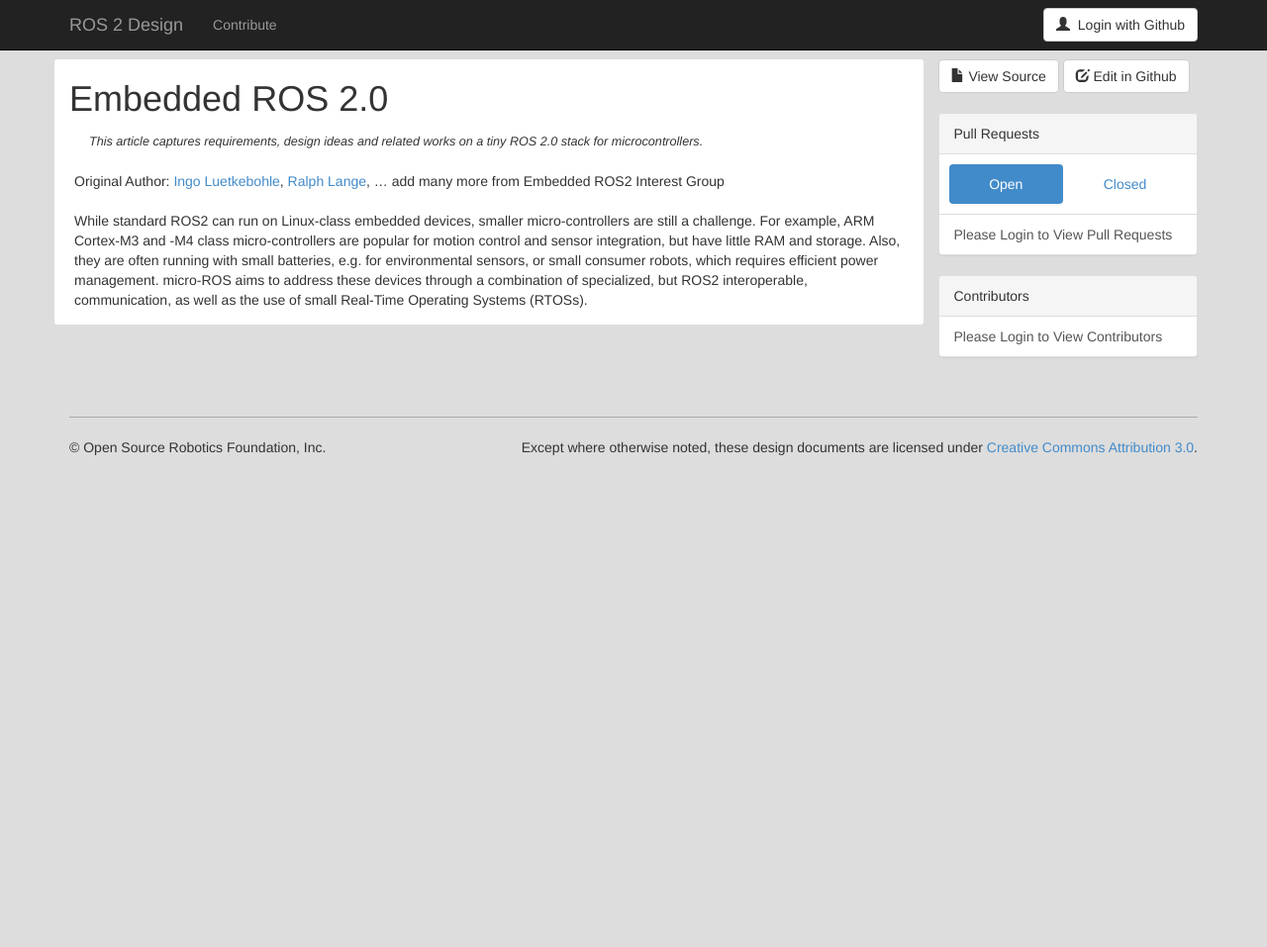
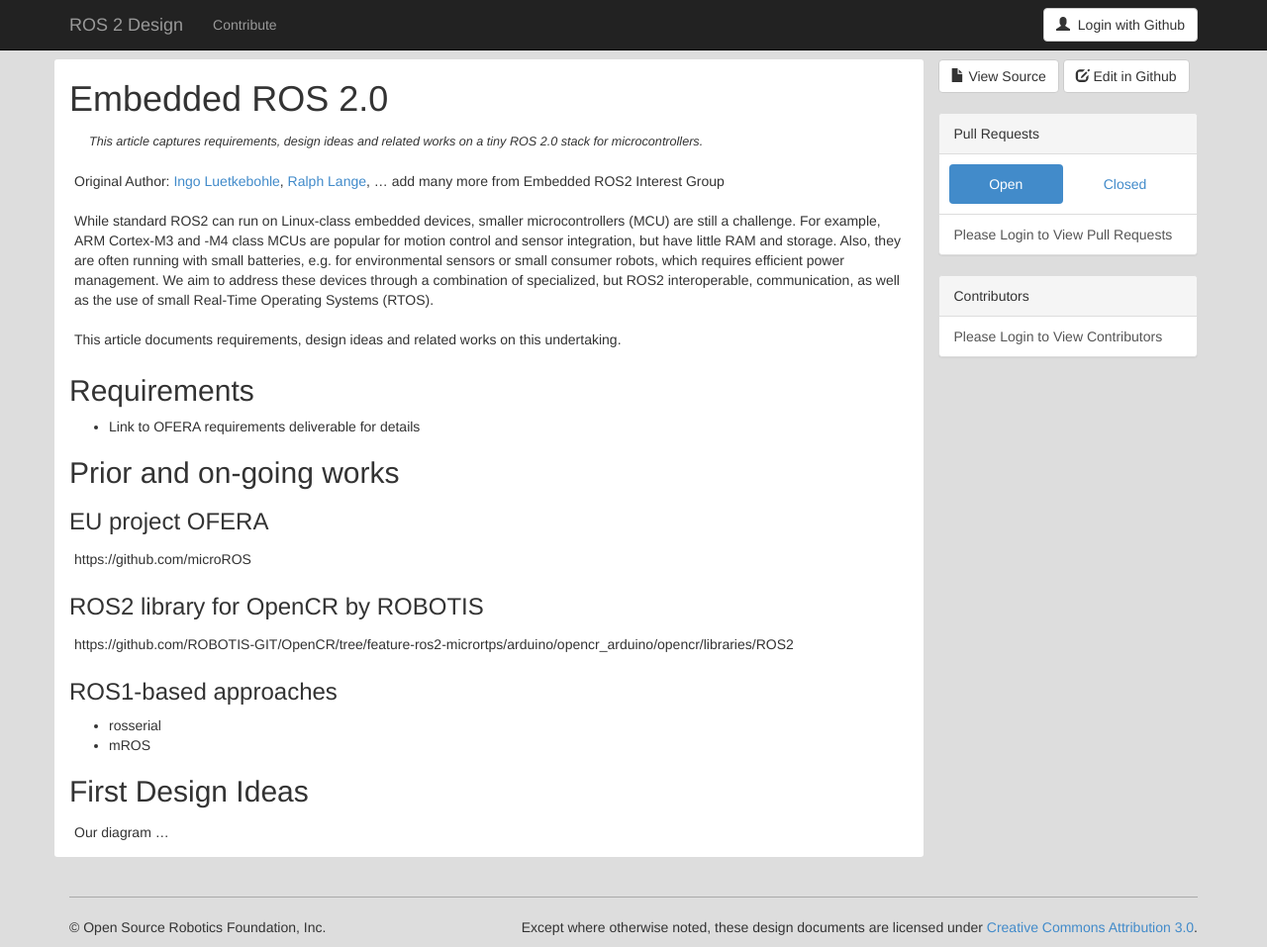
Before and after one commit to ros2/design, a Jekyll site: the page built from articles/embedded.md, in a window 1280 px wide and 957 px high. Shown: the whole window at 99% size. Built offline with Jekyll 4.4.1, drawn with Linux system fonts in a browser that asks for light colours; nearby versions of some CDN libraries.

Commit message:
Very first structure of sections to fill.

```diff
--- a/articles/embedded.md
+++ b/articles/embedded.md
@@ -17,4 +17,38 @@
 
 Original Author: {{ page.author }}
 
-While standard ROS2 can run on Linux-class embedded devices, smaller micro-controllers are still a challenge. For example, ARM Cortex-M3 and -M4 class micro-controllers are popular for motion control and sensor integration, but have little RAM and storage. Also, they are often running with small batteries, e.g. for environmental sensors, or small consumer robots, which requires efficient power management. micro-ROS aims to address these devices through a combination of specialized, but ROS2 interoperable, communication, as well as the use of small Real-Time Operating Systems (RTOSs).
+While standard ROS2 can run on Linux-class embedded devices, smaller microcontrollers (MCU) are still a challenge. For example, ARM Cortex-M3 and -M4 class MCUs are popular for motion control and sensor integration, but have little RAM and storage. Also, they are often running with small batteries, e.g. for environmental sensors or small consumer robots, which requires efficient power management. We aim to address these devices through a combination of specialized, but ROS2 interoperable, communication, as well as the use of small Real-Time Operating Systems (RTOS).
+
+This article documents requirements, design ideas and related works on this undertaking.
+
+
+
+## Requirements
+
+
+
+*   Link to OFERA requirements deliverable for details
+
+
+
+## Prior and on-going works
+
+### EU project OFERA
+
+https://github.com/microROS
+
+
+### ROS2 library for OpenCR by ROBOTIS
+
+https://github.com/ROBOTIS-GIT/OpenCR/tree/feature-ros2-micrortps/arduino/opencr_arduino/opencr/libraries/ROS2
+
+
+### ROS1-based approaches
+
+*   rosserial
+*   mROS
+
+
+## First Design Ideas
+
+Our diagram ...
```
